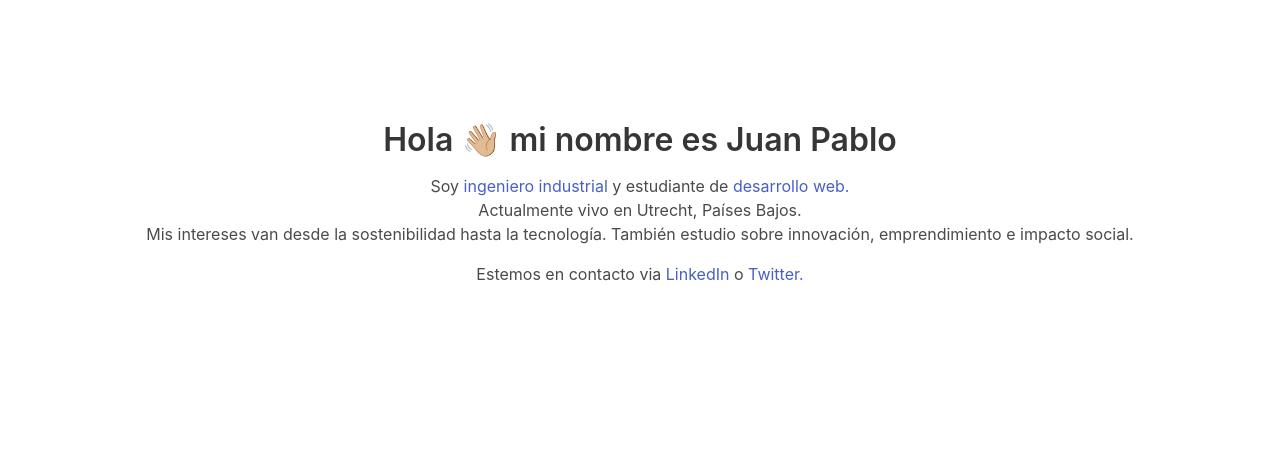
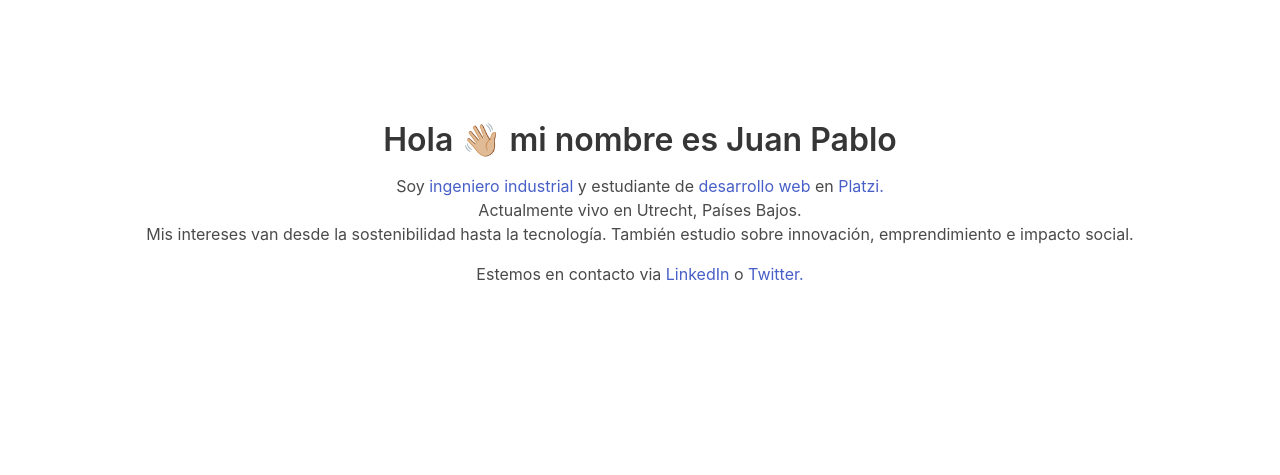
Before and after one commit to jpmoyacastillo/portafolio, a plain HTML site: page index.html in a window 1280 px wide. Shown: the part 74-549 px from the top of the page. Drawn offline with nearby package versions, Linux system fonts and the light colour scheme; a script that the page names is missing.

Commit message:
✨ Se agrego el link del perfil de Platzi

```diff
--- a/index.html
+++ b/index.html
@@ -187,8 +187,12 @@
             >
             y estudiante de
             <a href="https://github.com/jpmoyacastillo" target="_blank"
-              >desarrollo web.</a
+              >desarrollo web</a
             >
+            en
+            <a href="https://platzi.com/p/jp.moyacastillo/" target="_blank">
+              Platzi.
+            </a>
             <br />Actualmente vivo en Utrecht, Países Bajos. <br />Mis intereses
             van desde la sostenibilidad hasta la tecnología. También estudio
             sobre innovación, emprendimiento e impacto social.
```
